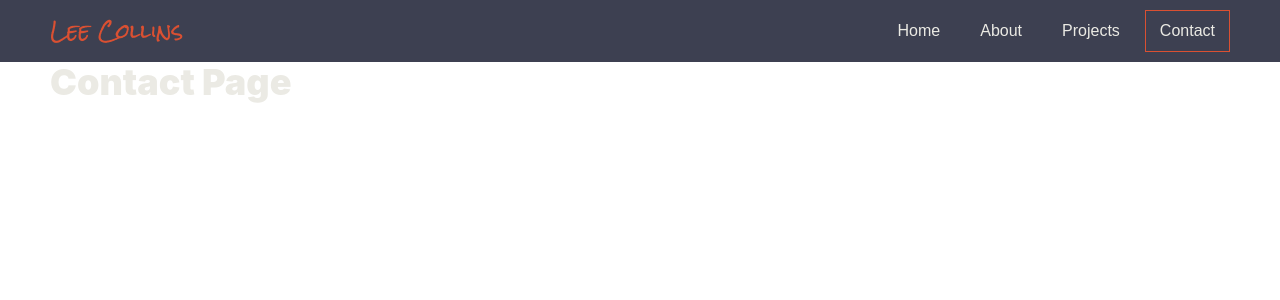
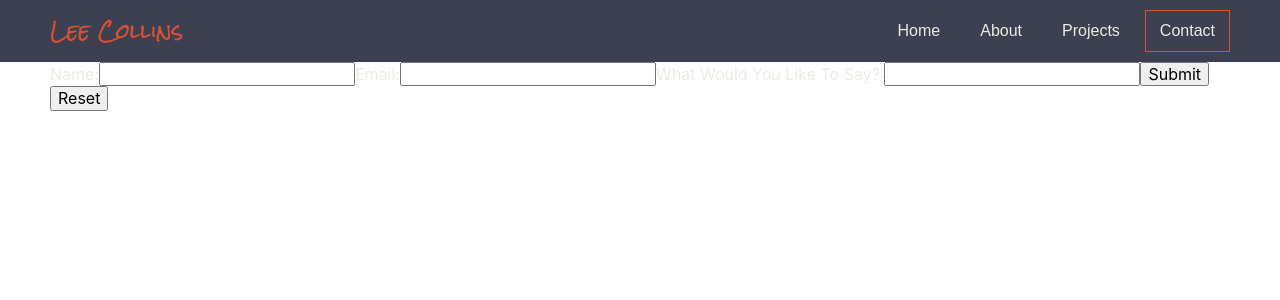
Before and after one commit to coll2112/the-gray-plate, a Next.js app: page /contact in a window 1280 px wide. Shown: the top 300 px of the page. Built offline with nearby package versions, Linux system fonts and the light colour scheme.

Commit message:
created form

```diff
--- /dev/null
+++ b/src/components/Form/form.module.scss
@@ -0,0 +1 @@
+@use 'global' as *;
--- /dev/null
+++ b/src/components/Form/index.tsx
@@ -0,0 +1,66 @@
+import React, { ChangeEvent, FormEvent, useCallback, useState } from 'react'
+import { defaultFormValues } from '@consts/form'
+
+import styles from './form.module.scss'
+
+const Form = () => {
+  const [inputValues, setInputValues] = useState(defaultFormValues)
+
+  const handleOnChange = useCallback(
+    (e: ChangeEvent<HTMLInputElement>) => {
+      const { value, name } = e.target
+      setInputValues({ ...inputValues, [name]: value })
+    },
+    [setInputValues, inputValues]
+  )
+
+  const handleSubmit = (e: FormEvent<HTMLFormElement>) => {
+    e.preventDefault()
+    console.log('Submitted')
+  }
+
+  const handleReset = () => {
+    setInputValues(defaultFormValues)
+    console.log('Fields Cleared')
+  }
+
+  return (
+    <div className={styles.container}>
+      <form onSubmit={handleSubmit}>
+        <label htmlFor="name">
+          Name:
+          <input
+            name="name"
+            type="text"
+            value={inputValues.name}
+            onChange={handleOnChange}
+          />
+        </label>
+        <label htmlFor="email">
+          Email:
+          <input
+            name="email"
+            type="text"
+            value={inputValues.email}
+            onChange={handleOnChange}
+          />
+        </label>
+        <label htmlFor="message">
+          What Would You Like To Say?:
+          <input
+            name="message"
+            type="textInput"
+            value={inputValues.message}
+            onChange={handleOnChange}
+          />
+        </label>
+        <button type="submit">Submit</button>
+        <button type="button" onClick={handleReset}>
+          Reset
+        </button>
+      </form>
+    </div>
+  )
+}
+
+export default Form
--- /dev/null
+++ b/src/consts/form.ts
@@ -0,0 +1,5 @@
+export const defaultFormValues = {
+  name: '',
+  email: '',
+  message: ''
+}
--- a/src/pages/contact.tsx
+++ b/src/pages/contact.tsx
@@ -1,9 +1,10 @@
 import React from 'react'
+import Form from '@components/Form'
 
 export default function About() {
   return (
     <div>
-      <h1>Contact Page</h1>
+      <Form />
     </div>
   )
 }
--- a/tsconfig.json
+++ b/tsconfig.json
@@ -6,6 +6,7 @@
       "@layout/*": ["./src/layout/*"],
       "@pages/*": ["./src/pages/*"],
       "@styles/*": ["./src/styles/*"],
+      "@consts/*": ["./src/consts/*"],
       "global": ["./src/styles/global"],
       "~/*": ["./src/*"]
     },
```
